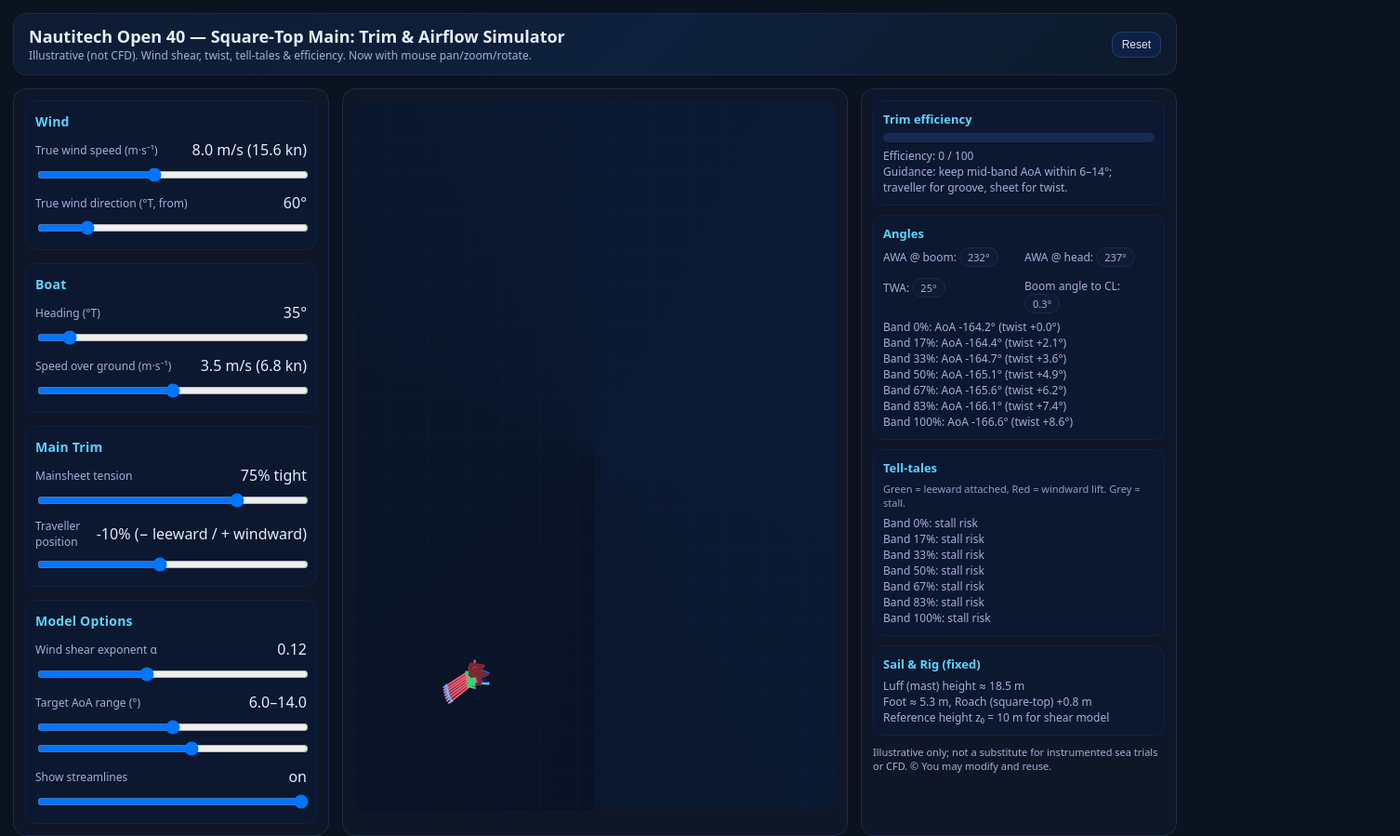
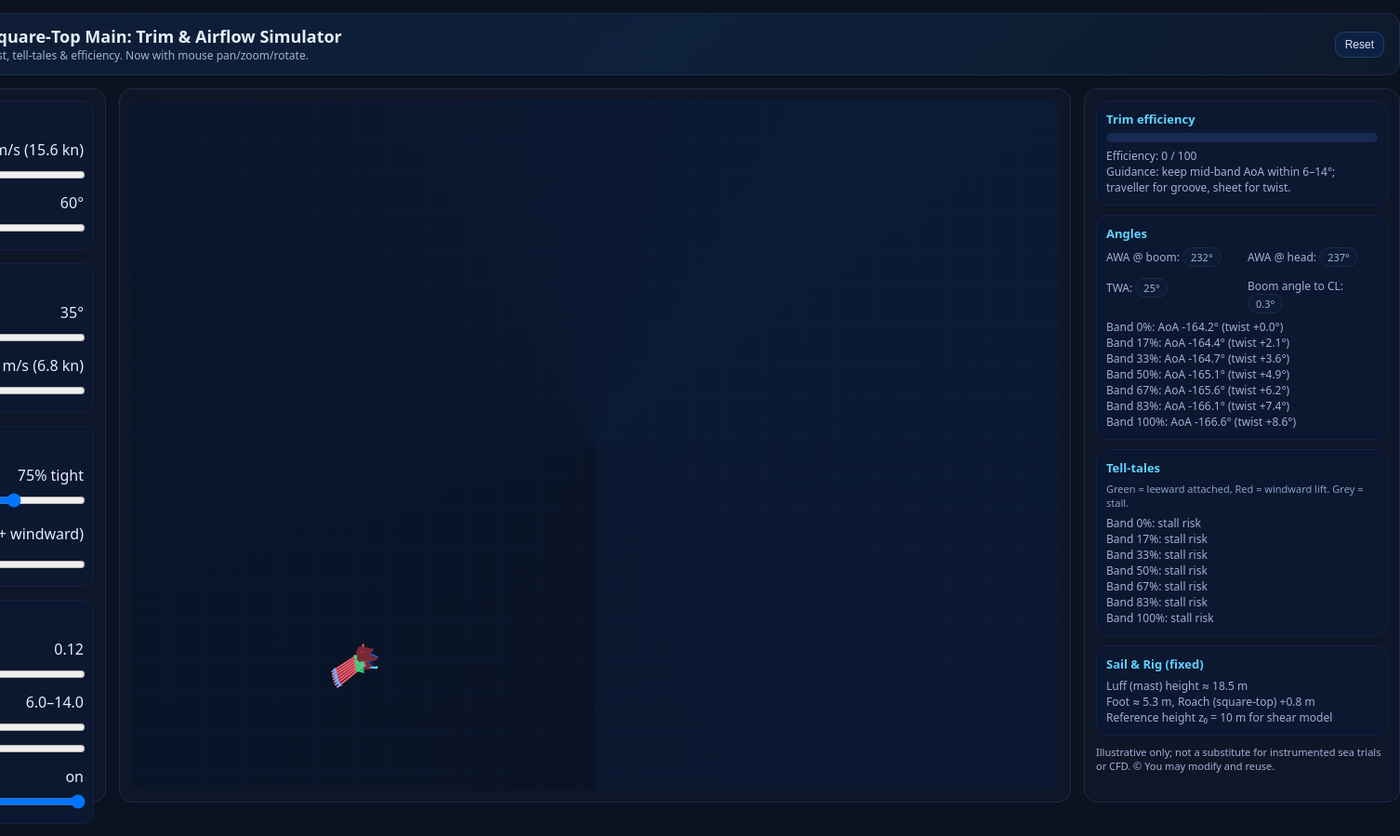
Before and after one commit to auster80/Nautitech_Mainsail_Trim, a plain HTML site: page index.html in a window 1280 px wide. Shown: the whole page at 93% size, 1506 px wide, since content can reach past the window. Drawn offline with Linux system fonts and the light colour scheme.

Commit message:
fix: reserve 1024x768 canvas

```diff
--- a/index.html
+++ b/index.html
@@ -10,7 +10,7 @@
     --accent:#5dd3ff; --ok:#35d07f; --warn:#ffcc00; --bad:#ff5d6c;
   }
   html,body{height:100%;margin:0;background:var(--bg);color:var(--ink);font-family:system-ui, -apple-system, Segoe UI, Roboto, Ubuntu, Cantarell, Noto Sans, Helvetica, Arial, "Apple Color Emoji", "Segoe UI Emoji"}
-  .wrap{display:grid;grid-template-columns: 340px 1fr 340px;grid-template-rows:auto 1fr;gap:14px;height:100%;padding:14px;box-sizing:border-box}
+  .wrap{display:grid;grid-template-columns: 340px 1024px 340px;grid-template-rows:auto 768px;gap:14px;justify-content:center;height:100%;padding:14px;box-sizing:border-box}
   header{grid-column:1/-1;background:linear-gradient(135deg,#0f1b34,#0d203c 55%,#0d1a2b);border:1px solid #1f2b47;border-radius:14px;padding:12px 16px;display:flex;align-items:center;justify-content:space-between}
   header h1{font-size:18px;margin:0;font-weight:650}
   header .sub{color:var(--muted);font-size:12px}
@@ -22,7 +22,7 @@
   label{font-size:12px;color:var(--muted)}
   input[type=range]{width:100%}
   .val{min-width:90px;text-align:right;font-variant-numeric:tabular-nums}
-  .canvasWrap{position:relative;height:100%}
+  .canvasWrap{position:relative;width:1024px;height:768px}
   #view{width:100%;height:100%;display:block;background:conic-gradient(from 180deg at 50% 50%,#0a1326,#0a152a,#0b1a35 60%,#0b1830);border-radius:12px}
   /* Mouse feedback */
   canvas.grab{cursor:grab}
```
